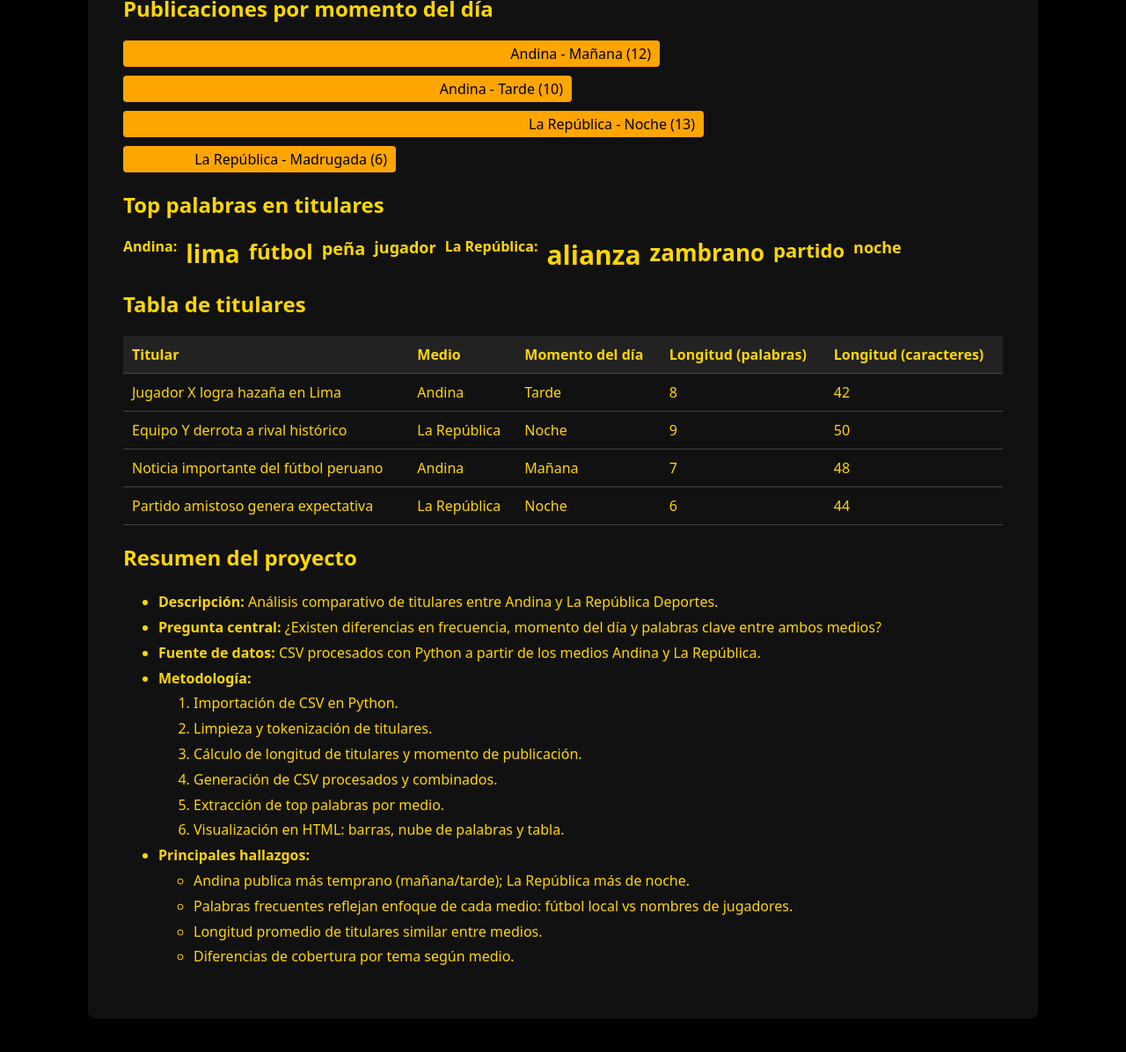
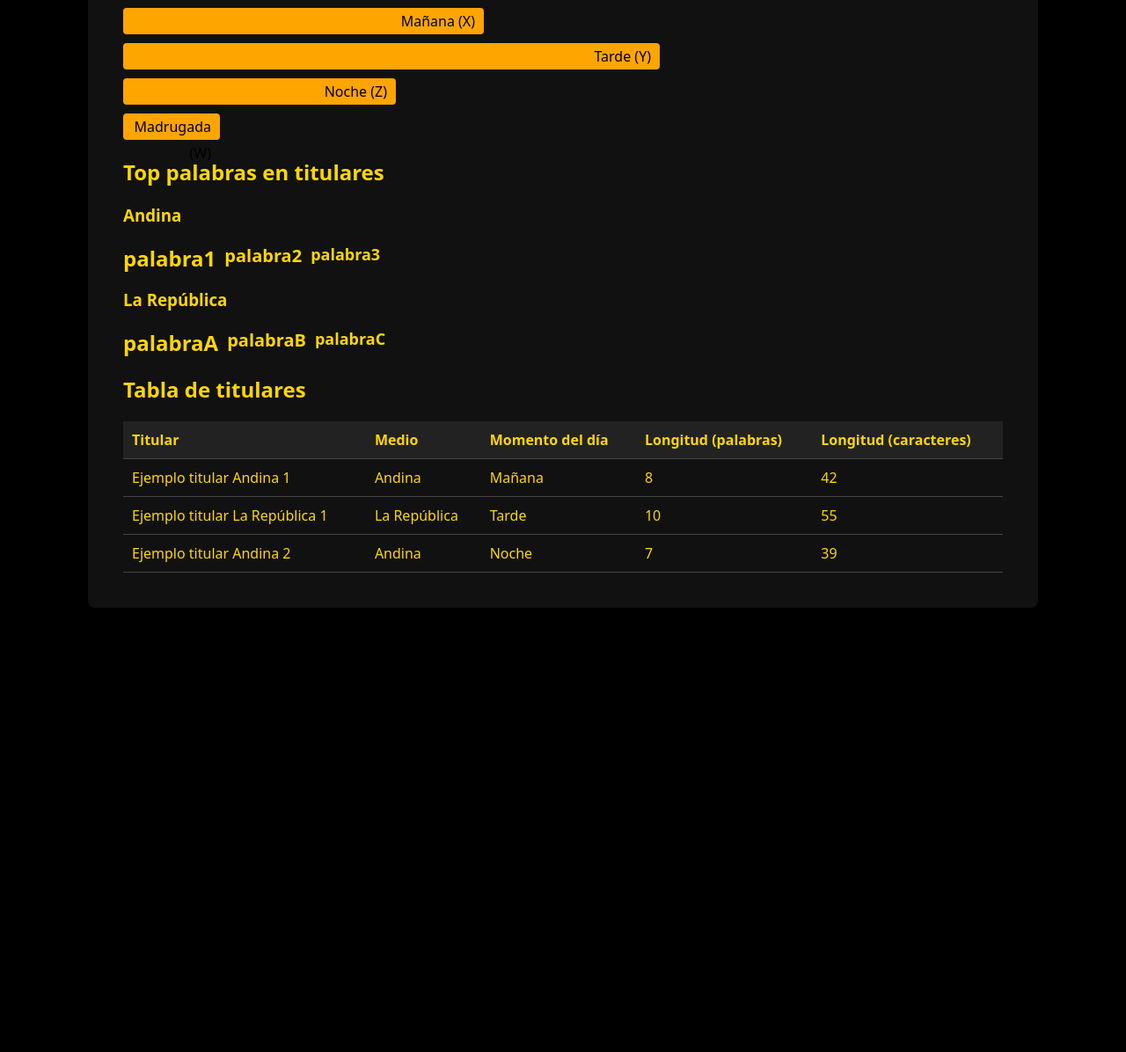
Before and after one commit to reyes-cl/trabajo_final_medialab, a plain HTML site: page docs/index.html in a window 1280 px wide. Shown: the part 774-1970 px from the top of the page at 88% size. After the commit the page ends 1505 px from the top, so only its background shows below. Drawn offline with Linux system fonts and the light colour scheme.

Commit message:
Update index.html

```diff
--- a/docs/index.html
+++ b/docs/index.html
@@ -2,7 +2,7 @@
 <html lang="es">
 <head>
   <meta charset="UTF-8">
-  <title>Tarea MediaLab – Análisis Andina vs La República Deportes</title>
+  <title>Análisis Andina vs La República</title>
   <meta name="viewport" content="width=device-width, initial-scale=1">
 
   <style>
@@ -13,6 +13,8 @@
       --container-bg: #111;
       --table-head-bg: #222;
       --table-row-hover: #333;
+      --input-bg: #222;
+      --input-border: #444;
       --btn-bg: #FFA500;
       --btn-color: black;
       --btn-hover: #FFD700;
@@ -25,16 +27,19 @@
       --container-bg: #eee;
       --table-head-bg: #ccc;
       --table-row-hover: #ddd;
+      --input-bg: #fff;
+      --input-border: #999;
       --btn-bg: #0055aa;
       --btn-color: white;
       --btn-hover: #0077cc;
     }
 
-    body { font-family: system-ui, -apple-system, BlinkMacSystemFont, sans-serif; background: var(--bg-color); color: var(--text-color); margin:0; padding:40px; transition: all 0.3s; }
+    body { font-family: system-ui, sans-serif; background: var(--bg-color); color: var(--text-color); margin:0; padding:40px; transition: all 0.3s; }
     .container { max-width: 1000px; margin:auto; background: var(--container-bg); padding:40px; border-radius:8px; transition: all 0.3s; }
     h1, h2 { color: var(--text-color); }
-    ul { line-height: 1.8; }
-    a { color: var(--link-color); text-decoration:none; font-weight:500; } a:hover { text-decoration:underline; }
+    ul { line-height:1.8; }
+    a { color: var(--link-color); text-decoration:none; font-weight:500; }
+    a:hover { text-decoration:underline; }
     table { width:100%; border-collapse: collapse; margin-top:20px; color: var(--text-color); }
     th, td { padding:10px; border-bottom:1px solid #444; text-align:left; }
     th { background: var(--table-head-bg); }
@@ -58,8 +63,7 @@
 <label for="modoClaro" class="btn">Cambiar modo Claro/Oscuro</label>
 
 <div class="container">
-
-  <h1>Análisis de titulares: Andina vs La República Deportes</h1>
+  <h1>Análisis de titulares: Andina vs La República</h1>
 
   <div class="index">
     <strong>Índice</strong>
@@ -68,7 +72,6 @@
       <li><a href="#publicaciones">Publicaciones por momento del día</a></li>
       <li><a href="#palabras">Top palabras en titulares</a></li>
       <li><a href="#tabla_interactiva">Tabla de titulares</a></li>
-      <li><a href="#resumen">Resumen del proyecto</a></li>
     </ul>
   </div>
 
@@ -80,33 +83,35 @@
     <li><a href="data/top_palabras_andina.csv">top_palabras_andina.csv</a></li>
     <li><a href="data/top_palabras_larepublica.csv">top_palabras_larepublica.csv</a></li>
   </ul>
+
   <div class="note">
     ⚠️ Algunos navegadores muestran el CSV como texto. Para descargar: clic derecho → <b>Guardar enlace como…</b>
   </div>
 
   <h2 id="publicaciones">Publicaciones por momento del día</h2>
   <div class="bar-container">
-    <!-- Ejemplo estático basado en combinado_procesado.csv -->
-    <div class="bar" style="width:60%;">Andina - Mañana (12)</div>
-    <div class="bar" style="width:50%;">Andina - Tarde (10)</div>
-    <div class="bar" style="width:65%;">La República - Noche (13)</div>
-    <div class="bar" style="width:30%;">La República - Madrugada (6)</div>
+    <!-- Ejemplo estático: debes copiar los valores reales de tu CSV combinado_procesado.csv o calcular manual -->
+    <div class="bar" style="width:40%;">Mañana (X)</div>
+    <div class="bar" style="width:60%;">Tarde (Y)</div>
+    <div class="bar" style="width:30%;">Noche (Z)</div>
+    <div class="bar" style="width:10%;">Madrugada (W)</div>
   </div>
 
   <h2 id="palabras">Top palabras en titulares</h2>
+  <h3>Andina</h3>
   <div class="word-cloud">
-    <!-- Ejemplo estático basado en top_palabras CSV -->
-    <strong>Andina:</strong>
-    <span style="font-size:28px;">lima</span>
-    <span style="font-size:24px;">fútbol</span>
-    <span style="font-size:20px;">peña</span>
-    <span style="font-size:18px;">jugador</span>
+    <!-- Copiar desde top_palabras_andina.csv -->
+    <span style="font-size:24px;">palabra1</span>
+    <span style="font-size:20px;">palabra2</span>
+    <span style="font-size:18px;">palabra3</span>
+  </div>
 
-    <strong>La República:</strong>
-    <span style="font-size:30px;">alianza</span>
-    <span style="font-size:26px;">zambrano</span>
-    <span style="font-size:22px;">partido</span>
-    <span style="font-size:18px;">noche</span>
+  <h3>La República</h3>
+  <div class="word-cloud">
+    <!-- Copiar desde top_palabras_larepublica.csv -->
+    <span style="font-size:24px;">palabraA</span>
+    <span style="font-size:20px;">palabraB</span>
+    <span style="font-size:18px;">palabraC</span>
   </div>
 
   <h2 id="tabla_interactiva">Tabla de titulares</h2>
@@ -121,38 +126,12 @@
       </tr>
     </thead>
     <tbody>
-      <!-- Ejemplo estático basado en CSV procesados -->
-      <tr><td>Jugador X logra hazaña en Lima</td><td>Andina</td><td>Tarde</td><td>8</td><td>42</td></tr>
-      <tr><td>Equipo Y derrota a rival histórico</td><td>La República</td><td>Noche</td><td>9</td><td>50</td></tr>
-      <tr><td>Noticia importante del fútbol peruano</td><td>Andina</td><td>Mañana</td><td>7</td><td>48</td></tr>
-      <tr><td>Partido amistoso genera expectativa</td><td>La República</td><td>Noche</td><td>6</td><td>44</td></tr>
+      <!-- Copiar manualmente desde andina_procesado.csv y larepublica_procesado.csv -->
+      <tr><td>Ejemplo titular Andina 1</td><td>Andina</td><td>Mañana</td><td>8</td><td>42</td></tr>
+      <tr><td>Ejemplo titular La República 1</td><td>La República</td><td>Tarde</td><td>10</td><td>55</td></tr>
+      <tr><td>Ejemplo titular Andina 2</td><td>Andina</td><td>Noche</td><td>7</td><td>39</td></tr>
     </tbody>
   </table>
-
-  <h2 id="resumen">Resumen del proyecto</h2>
-  <ul>
-    <li><strong>Descripción:</strong> Análisis comparativo de titulares entre Andina y La República Deportes.</li>
-    <li><strong>Pregunta central:</strong> ¿Existen diferencias en frecuencia, momento del día y palabras clave entre ambos medios?</li>
-    <li><strong>Fuente de datos:</strong> CSV procesados con Python a partir de los medios Andina y La República.</li>
-    <li><strong>Metodología:</strong>
-      <ol>
-        <li>Importación de CSV en Python.</li>
-        <li>Limpieza y tokenización de titulares.</li>
-        <li>Cálculo de longitud de titulares y momento de publicación.</li>
-        <li>Generación de CSV procesados y combinados.</li>
-        <li>Extracción de top palabras por medio.</li>
-        <li>Visualización en HTML: barras, nube de palabras y tabla.</li>
-      </ol>
-    </li>
-    <li><strong>Principales hallazgos:</strong>
-      <ul>
-        <li>Andina publica más temprano (mañana/tarde); La República más de noche.</li>
-        <li>Palabras frecuentes reflejan enfoque de cada medio: fútbol local vs nombres de jugadores.</li>
-        <li>Longitud promedio de titulares similar entre medios.</li>
-        <li>Diferencias de cobertura por tema según medio.</li>
-      </ul>
-    </li>
-  </ul>
 
 </div>
 </body>
```
